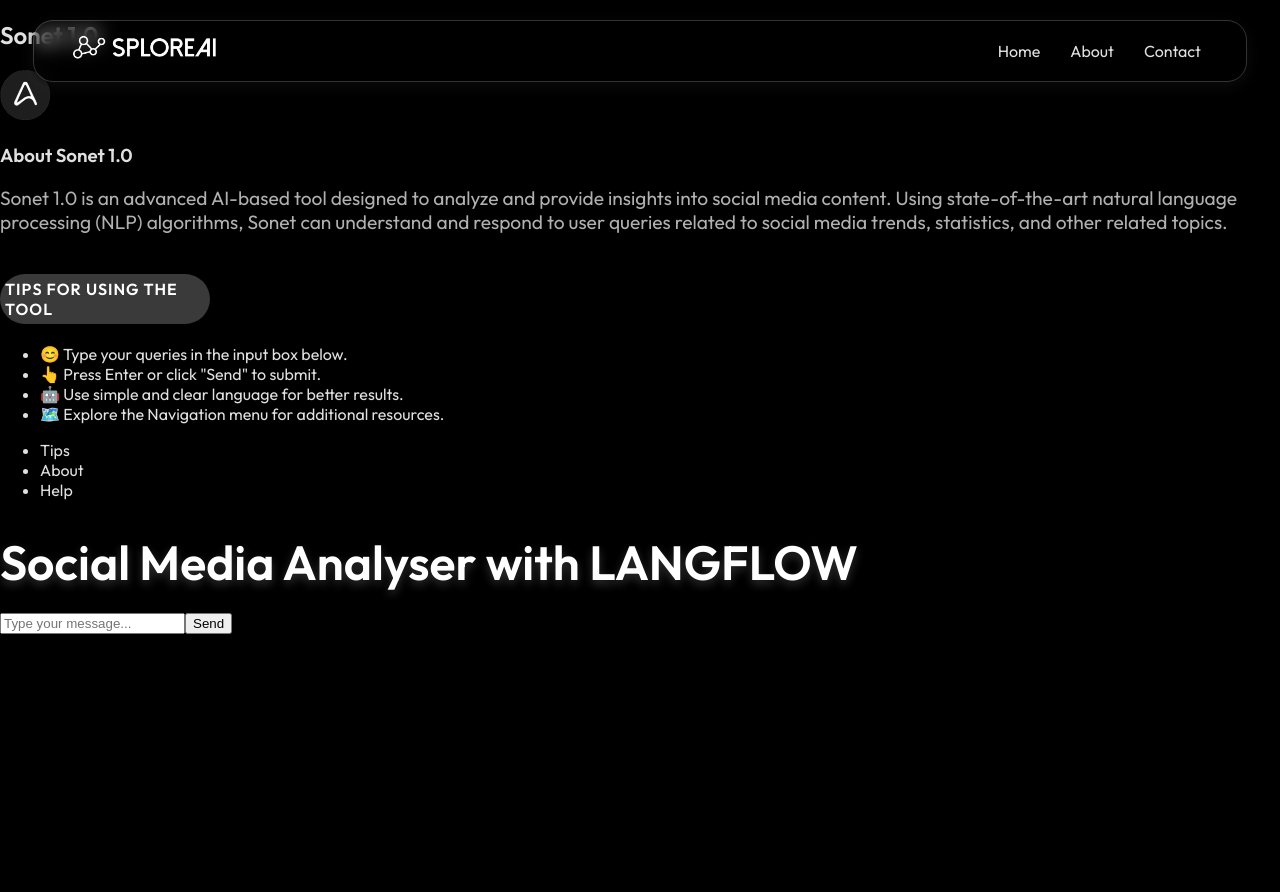
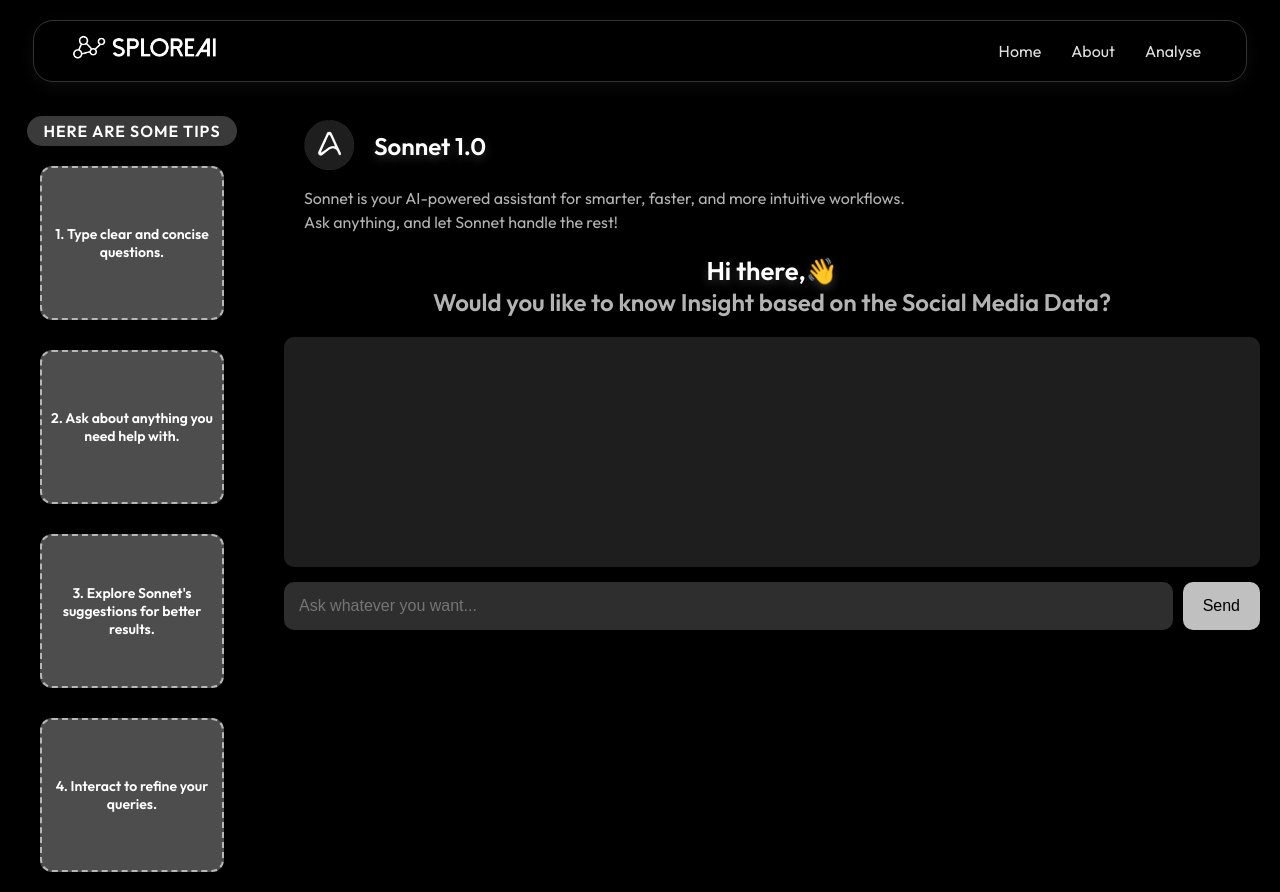
Before and after one commit to Sarang9975/supermind_hackathon, a React (Create React App) app: page /chat in a window 1280 px wide. Before the commit the page ends 800 px from the top, so only its background shows below. Built offline with nearby package versions, Linux system fonts and the light colour scheme.

Commit message:
Update LangFlowPage.js

```diff
--- a/src/LangFlowPage.js
+++ b/src/LangFlowPage.js
@@ -2,8 +2,9 @@
 import axios from "axios";
 import { marked } from "marked";
 import "./LangFlowPage.css";
-import sonetlogo from './sonetlogo.png';
-import logo from './logo.png';
+import sonetlogo from "./sonetlogo.png";
+import logo from "./logo.png"
+
 const PROXY_URL = "http://localhost:3001/proxy";
 
 function LangFlowPage() {
@@ -12,7 +13,7 @@
   const [loading, setLoading] = useState(false);
 
   const handleSubmit = async () => {
-    if (!userInput.trim()) return; // Prevent empty submissions
+    if (!userInput.trim()) return;
 
     const userMessage = { type: "user", text: userInput };
     setChatHistory((prev) => [...prev, userMessage]);
@@ -50,7 +51,7 @@
       setLoading(false);
     }
 
-    setUserInput(""); // Clear input after submission
+    setUserInput("");
   };
 
   const handleKeyPress = (event) => {
@@ -59,49 +60,56 @@
     }
   };
 
-  return (<>
+  return (
+    <>
+      {/*Navbar*/}
       <header className="chat-navbar">
         <div className="chat-navbar-left">
           <img src={logo} alt="Logo" className="chat-navbar-logo-img" />
         </div>
         <nav className="chat-navbar-links">
-      <a href="#">Home</a>
-      <a href="#">About</a>
-      <a href="#">Contact</a>
+          <a href="/">Home</a>
+          <a href="/about">About</a>
+          <a href="/chat">Analyse</a>
         </nav>
       </header>
-    <div className="main-container">
 
-      <div className="sidebar">
-        <div className="sidebar-heading">
-          <h2>Sonet 1.0</h2>
-          <img src={sonetlogo} width={"50px"} height={"50px"}/>
+      <div className="chatpage-main-container">
+
+        {/* Tips Section */}
+        <div className="tips-section">
+          <h3 className="tips-box-heading">Here are some Tips </h3>
+          <div className="tip-boxes-container">
+            <div className="tip-box">1. Type clear and concise questions.</div>
+            <div className="tip-box">2. Ask about anything you need help with.</div>
+            <div className="tip-box">3. Explore Sonnet's suggestions for better results.</div>
+            <div className="tip-box">4. Interact to refine your queries.</div>
           </div>
-        <div className="about-box">
-          <h3 className="about-box-heading">About Sonet 1.0</h3>
-          <p>
-            Sonet 1.0 is an advanced AI-based tool designed to analyze and provide insights into social media content. Using state-of-the-art natural language processing (NLP) algorithms, Sonet can understand and respond to user queries related to social media trends, statistics, and other related topics.
+        </div>
+
+
+
+        {/* Chat Section */}
+        <div className="chat-container">
+          {/* About Sonnet Section */}
+          <div className="about-sonnet">
+            <div className="about-sonnet-text">
+              <div className="logo-container">
+                <img src={sonetlogo} alt="Sonnet Logo" className="sonnet-logo" />
+                <h1 className="sonnet-heading">Sonnet 1.0</h1>
+              </div>
+              <p className="sonet-details">
+                Sonnet is your AI-powered assistant for smarter, faster, and more intuitive workflows. <br/> Ask anything, and let Sonnet handle the rest!
               </p>
             </div>
-        <div className="tips-box">
-          <h3 className="tips-box-heading">Tips for Using the Tool</h3>
-          <ul>
-            <li>😊 Type your queries in the input box below.</li>
-            <li>👆 Press Enter or click "Send" to submit.</li>
-            <li>🤖 Use simple and clear language for better results.</li>
-            <li>🗺️ Explore the Navigation menu for additional resources.</li>
-          </ul>
-        </div>
-        <ul>
-          <li>Tips</li>
-          <li>About</li>
-          <li>Help</li>
-        </ul>
           </div>
 
-      <div className="langflow-container">
-        <h1>Social Media Analyser with LANGFLOW</h1>
-        <div className="chat-window">
+          {/* Greetings Section */}
+          <header className="header">
+            <h1 className="title">Hi there,👋 </h1>
+            <h2 className="subtitle">Would you like to know Insight based on the Social Media Data? </h2>
+          </header>
+          <div className="chat-box">
             {chatHistory.map((message, index) => (
               <div
                 key={index}
@@ -109,7 +117,9 @@
               >
                 <div className="message-bubble">
                   {message.type === "bot" ? (
-                  <div dangerouslySetInnerHTML={{ __html: marked(message.text) }} />
+                    <div
+                      dangerouslySetInnerHTML={{ __html: marked(message.text) }}
+                    />
                   ) : (
                     message.text
                   )}
@@ -122,19 +132,23 @@
               </div>
             )}
           </div>
+
           <div className="input-container">
-          <div className="input-wrapper">
             <input
               type="text"
               value={userInput}
               onChange={(e) => setUserInput(e.target.value)}
               onKeyDown={handleKeyPress}
-              placeholder="Type your message..."
+              placeholder="Ask whatever you want..."
+              className="input-box"
             />
-            <button className="sendBtn" onClick={handleSubmit}>Send</button>
+            <button onClick={handleSubmit} className="send-button">
+              Send
+            </button>
           </div>
+
         </div>
-      </div>
+
       </div>
     </>
   );
```
Lines whose indentation alone changed are shown as unchanged.
